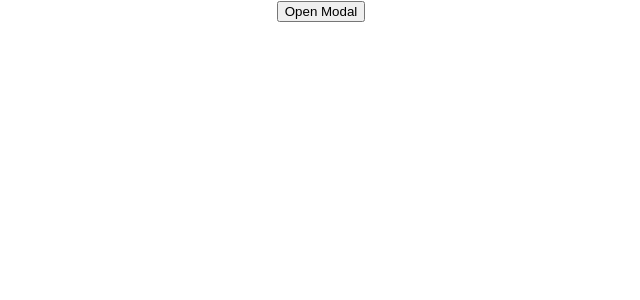
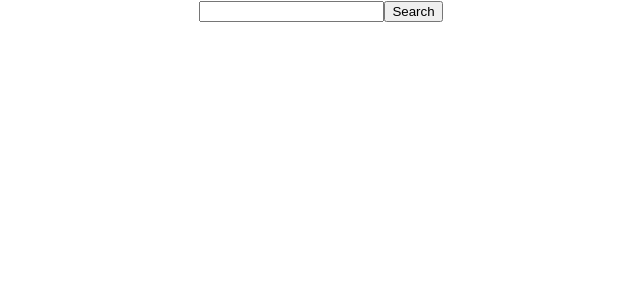
Before and after one commit to synchoz/ReactChallenges25, a React (Create React App) app: page / in a window 1280 px wide. Shown: the top 300 px of the page, without its empty margins (319-959 px from the left). Built offline with nearby package versions, Linux system fonts and the light colour scheme.

Commit message:
github profile search

```diff
--- a/src/App.js
+++ b/src/App.js
@@ -10,6 +10,7 @@ import ThemeSwitch from './components/ThemeSwitch/ThemeSwitch';
 import CustomScrollIndicator from './components/CustomScrollIndicator/CustomScrollIndicator';
 import CustomTabs from './components/CustomTabs/CustomTabs';
 import Modal from './components/Modal/Modal';
+import GitHubProfileSearch from './components/GithubProfileSearch/GitHubProfileSearch';
 
 function App() {
   return (
@@ -23,7 +24,8 @@ function App() {
       {/* <ThemeSwitch /> */}
       {/* <CustomScrollIndicator /> */}
       {/* <CustomTabs /> */}
-      <Modal />
+      {/* <Modal /> */}
+      <GitHubProfileSearch />
 
     </div>
   );
--- /dev/null
+++ b/src/components/GithubProfileSearch/GitHubProfileSearch.js
@@ -0,0 +1,38 @@
+import React,{useState, useEffect} from "react";
+import './style.css';
+
+
+export default function GitHubProfileSearch() {
+
+    const [userData, setUserData] = useState({});
+    const [createdDate, setCreatedDate] = useState('')
+    const [userInputValue, setUserInputValue] = useState('');
+
+    function getUserInfoFunc() {
+        fetch(`https://api.github.com/users/${userInputValue}`)
+            .then(res => res.json())
+            .then(data => {
+                setCreatedDate(Date(data.created_at));
+                setUserData(data);
+                console.log(data);
+            })
+    }
+
+    return(
+        <div>
+            <div>
+                <input value={userInputValue} onChange={(e) => {setUserInputValue(e.target.value)}} name="userInput"/>
+                <button onClick={getUserInfoFunc}>Search</button>
+            </div>
+            {userData.id > 0 &&
+                <div className="githubProfileContainer">
+                    <div><img className="imageHolder" width={"200px"} height={"200px"} src={userData.avatar_url}/></div>
+                    <div><a href={userData.html_url} title="Profile Link">{userData.login}</a></div>
+                    <div>User Joined On: {createdDate}</div>
+                    <div>Public Repos: {userData.public_repos}</div>
+                    <div>Followers: {userData.followers}</div>
+                    <div>Following: {userData.following}</div>
+                </div>}
+        </div>
+    )
+}
--- /dev/null
+++ b/src/components/GithubProfileSearch/style.css
@@ -0,0 +1,14 @@
+.githubProfileContainer {
+    width: 800px;
+    height: 500px;
+    display: flex;
+    flex-direction: column;
+    margin: auto;
+    margin-top: 30px;
+    justify-content: space-around;
+    border: 2px solid black;
+}
+
+.imageHolder {
+    border-radius: 50%;
+}
```
